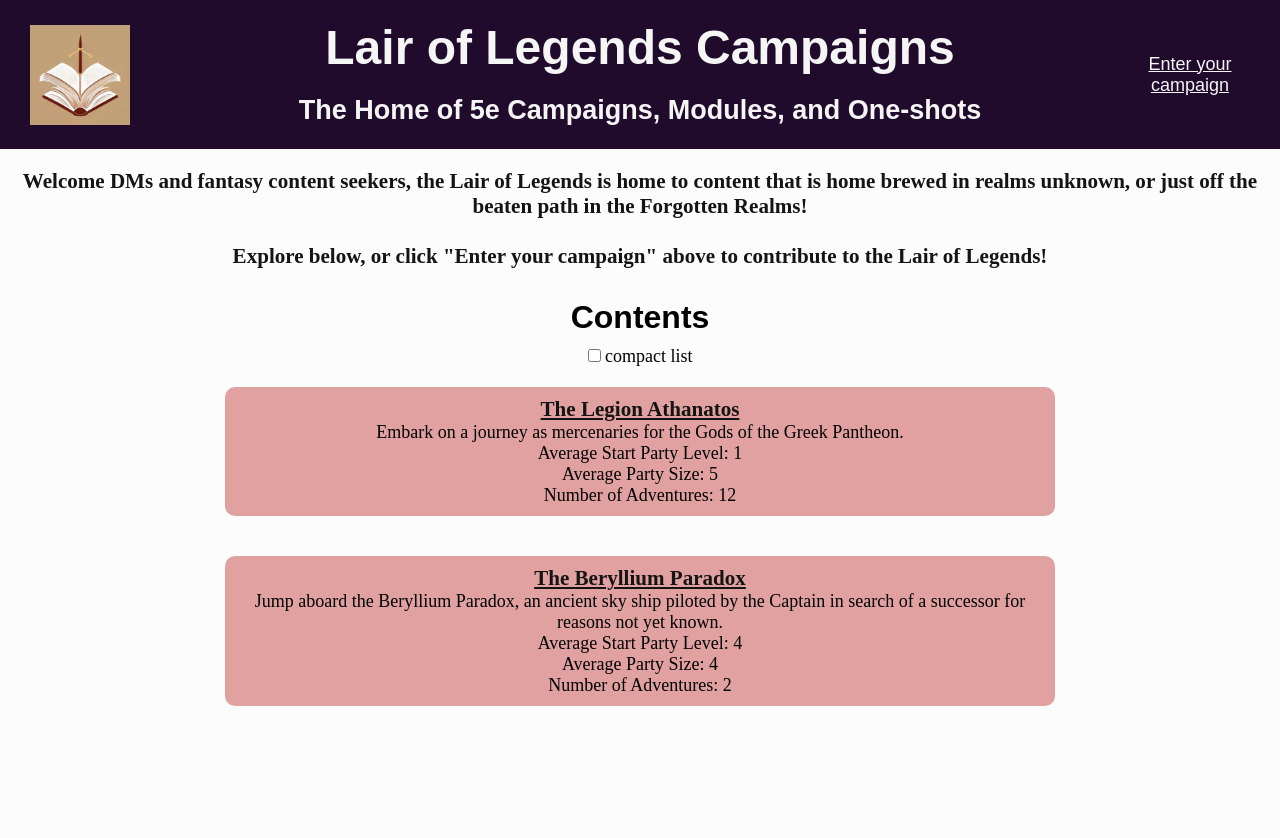
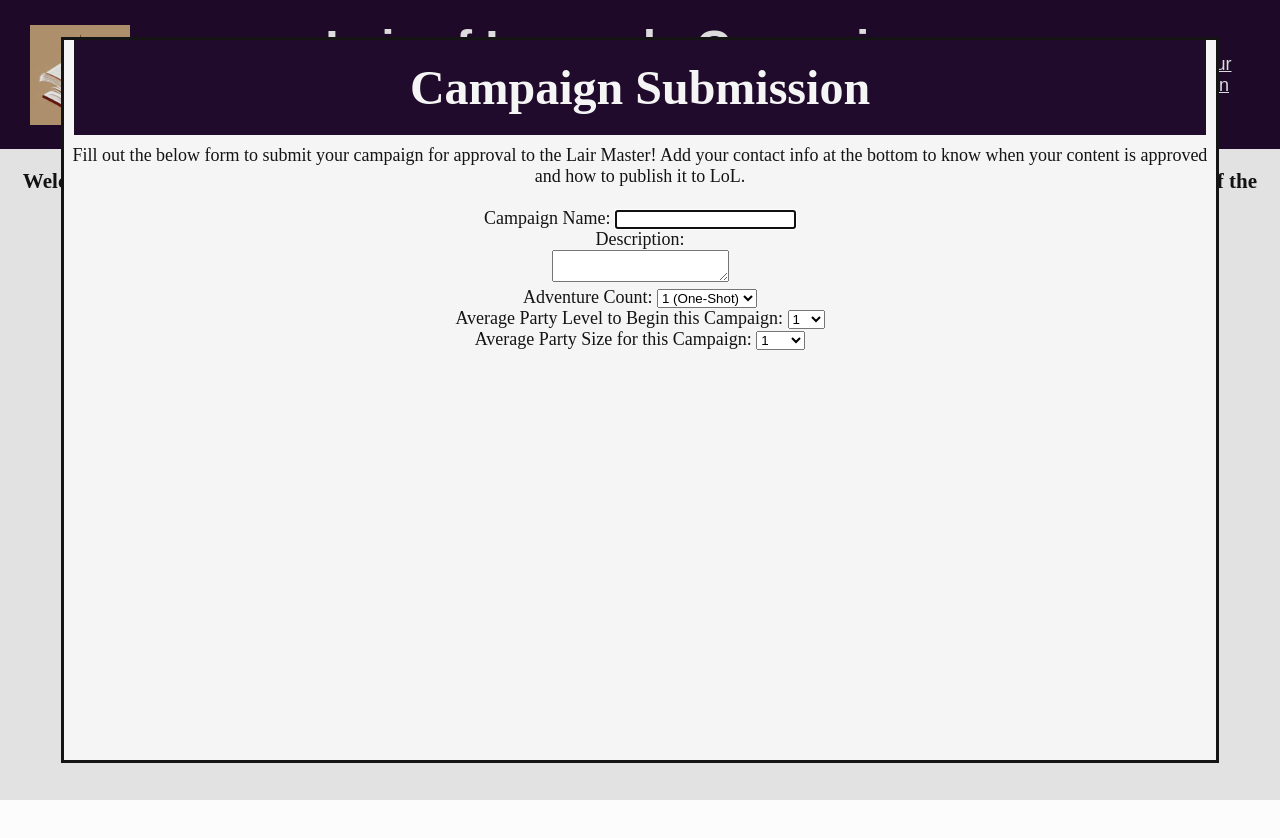
Before and after one commit to samcreviston/ProjectLoL, a website built with Vite: page src/index.html in a window 1280 px wide. Both pictures are taken after a click on the link "Enter your campaign". Shown: the top 838 px of the page. Built offline with nearby package versions, Linux system fonts and the light colour scheme; files whose address does not match are found by name; a web font is replaced by a local one.

Commit message:
completed content submission partial, rendering to DOM, and display on button click

```diff
--- a/src/css/main.css
+++ b/src/css/main.css
@@ -266,7 +266,10 @@ button {
   }
 
 dialog {
+    width: 90%;
+    height: 90%;
     background-color: var(--accent2-white);
+    color: var(--base-slate-black);
     align-self: center;
     justify-self: center;
 }
--- a/src/index.html
+++ b/src/index.html
@@ -49,6 +49,8 @@
     </section>
     <br>
 
+    <dialog id="campaign-submission-dialog"></dialog>
+
     </main>
 
     <footer id="footer"></footer>
--- /dev/null
+++ b/src/js/form.mjs
@@ -0,0 +1,5 @@
+const formDialogue = document.querySelector("#campaign-submission-dialog");
+
+SubmitContentButton.addEventListener("change", () => {
+    formDialogue.showModal;
+});
--- a/src/js/main.js
+++ b/src/js/main.js
@@ -1,8 +1,17 @@
 import { loadHeaderFooter } from "./utils.mjs";
 import { loadYearDateModified } from "./utils.mjs";
+import { loadDialog } from "./utils.mjs";
 import { displayFullCampaigns } from "./moduleList.mjs";
 
-loadHeaderFooter().then(() => {
+Promise.all([loadHeaderFooter(), loadDialog("campaign-submission-dialog")])
+.then(() => {
     loadYearDateModified();
     displayFullCampaigns();
+
+    const SubmitContentButton = document.querySelector("#content-form-button");
+    const formDialogue = document.querySelector("#campaign-submission-dialog");
+
+    SubmitContentButton.addEventListener("click", () => {
+        formDialogue.showModal();
+    });
 }).catch(error => console.error("Error loading header/footer:", error));
--- a/src/js/utils.mjs
+++ b/src/js/utils.mjs
@@ -30,20 +30,20 @@ function loadTemplate(path) {
 export function loadHeaderFooter() {
     return new Promise((resolve, reject) => {
         try {
-            // Get the header and footer contents
+            //get header and footer contents
             const loadHeader = loadTemplate("/partials/header.html");
             const loadFooter = loadTemplate("/partials/footer.html");
 
-            // Get the header and footer elements from the DOM
+            //get header and footer elements
             const headerElement = document.getElementById('header');
             const footerElement = document.getElementById('footer');
 
-            // Render the header and footer
+            //Render header and footer
             Promise.all([
                 renderWithTemplate(loadHeader, headerElement),
                 renderWithTemplate(loadFooter, footerElement)
             ]).then(() => {
-                resolve(); // Resolve the promise after rendering
+                resolve(); // Resolve promise after rendering
             }).catch(reject); // Reject if there's an error in rendering
         } catch (error) {
             reject(error);
@@ -51,6 +51,28 @@ export function loadHeaderFooter() {
     });
 
   }
+
+export function loadDialog(dialogID) {
+    return new Promise((resolve, reject) => {
+        try {
+            //get the Dialog content
+            const loadDialog = loadTemplate("/partials/submission.html");
+
+            //get the dialog element
+            const dialogElement = document.getElementById(dialogID);
+
+            //render dialog
+            Promise.all([
+                renderWithTemplate(loadDialog, dialogElement)
+            ]).then(() => {
+                console.log("dialog posted");
+                resolve();
+            }).catch(reject);
+        } catch (error) {
+            reject(error);
+        }
+    })
+}
 
 export function loadYearDateModified() {
   const cYearElement = document.getElementById("currentyear");
--- a/src/public/json/modules.json
+++ b/src/public/json/modules.json
@@ -1,6 +1,7 @@
 [
     {
         "TheLegionAthanatos": {
+            "id": 1000001,
             "name" : "The Legion Athanatos",
             "description" : "Embark on a journey as mercenaries for the Gods of the Greek Pantheon.",
             "averageStartPartyLevel" : "1",
@@ -8,6 +9,7 @@
             "adventureCount" : "12"
         },
         "TheBerylliumParadox": {
+            "id": 1000002,
             "name" : "The Beryllium Paradox",
             "description" : "Jump aboard the Beryllium Paradox, an ancient sky ship piloted by the Captain in search of a successor for reasons not yet known.",
             "averageStartPartyLevel" : "4",
--- a/src/public/partials/header.html
+++ b/src/public/partials/header.html
@@ -3,4 +3,4 @@
     <h1 id="main-title">Lair of Legends Campaigns</h1>
 <h2 id="main-subtitle">The Home of 5e Campaigns, Modules, and One-shots</h2>
 </section>
-<a href="#" id="campaign-form-button">Enter your campaign</a>
+<a href="#" id="content-form-button">Enter your campaign</a>
--- /dev/null
+++ b/src/public/partials/submission.html
@@ -0,0 +1,73 @@
+<form action="thankyou.html">
+    <h1>Campaign Submission</h1>
+        <p>Fill out the below form to submit your campaign for approval to the Lair Master! Add your contact info at the bottom to know when your content is approved and how to publish it to LoL.</p>
+        <br>
+    <label for="campaignName">Campaign Name:</label>
+    <input type="text" id="campaignName" name="campaignName" title="Campaign Name" pattern="^[A-Za-z\s-]{4,}$" required><br>
+
+    <label for="description">Description:</label><br>
+    <textarea id="description" name="description" title="Description" required></textarea><br>
+
+    <label for="adventureCount">Adventure Count:</label>
+    <select id="adventureCount" name="adventureCount" title="Adventure Count">
+        <option value="1">1 (One-Shot)</option>
+        <option value="2">2</option>
+        <option value="3">3</option>
+        <option value="4">4</option>
+        <option value="5">5</option>
+        <option value="6">6</option>
+        <option value="7">7</option>
+        <option value="8">8</option>
+        <option value="9">9</option>
+        <option value="10-12">10-12</option>
+        <option value="13-15">13-15</option>
+        <option value="16-19">16-19</option>
+        <option value="20-30">20-30</option>
+        <option value="31-40">31-40</option>
+    </select><br>
+
+    <label for="partyLevel">Average Party Level to Begin this Campaign:</label>
+    <select id="partyLevel" name="partyLevel" title="Average Party Level">
+        <option value="1">1</option>
+        <option value="2">2</option>
+        <option value="3">3</option>
+        <option value="4">4</option>
+        <option value="5">5</option>
+        <option value="6">6</option>
+        <option value="7">7</option>
+        <option value="8">8</option>
+        <option value="9">9</option>
+        <option value="10">10</option>
+        <option value="11">11</option>
+        <option value="12">12</option>
+        <option value="13">13</option>
+        <option value="14">14</option>
+        <option value="15">15</option>
+        <option value="16">16</option>
+        <option value="17">17</option>
+        <option value="18">18</option>
+        <option value="19">19</option>
+        <option value="20">20</option>
+    </select><br>
+
+    <label for="partySize">Average Party Size for this Campaign:</label>
+    <select id="partySize" name="partySize" title="Average Party Size">
+        <option value="1">1</option>
+        <option value="2">2</option>
+        <option value="2-3">2-3</option>
+        <option value="3">3</option>
+        <option value="3-4">3-4</option>
+        <option value="4">4</option>
+        <option value="4-5">4-5</option>
+        <option value="5">5</option>
+        <option value="5-6">5-6</option>
+        <option value="6">6</option>
+        <option value="6-7">6-7</option>
+        <option value="7">7</option>
+        <option value="7-8">7-8</option>
+        <option value="8">8</option>
+        <option value="8-9">8-9</option>
+        <option value="9">9</option>
+        <option value="9-10">9-10</option>
+        <option value="10+">10+</option>
+    </select><br>
```
